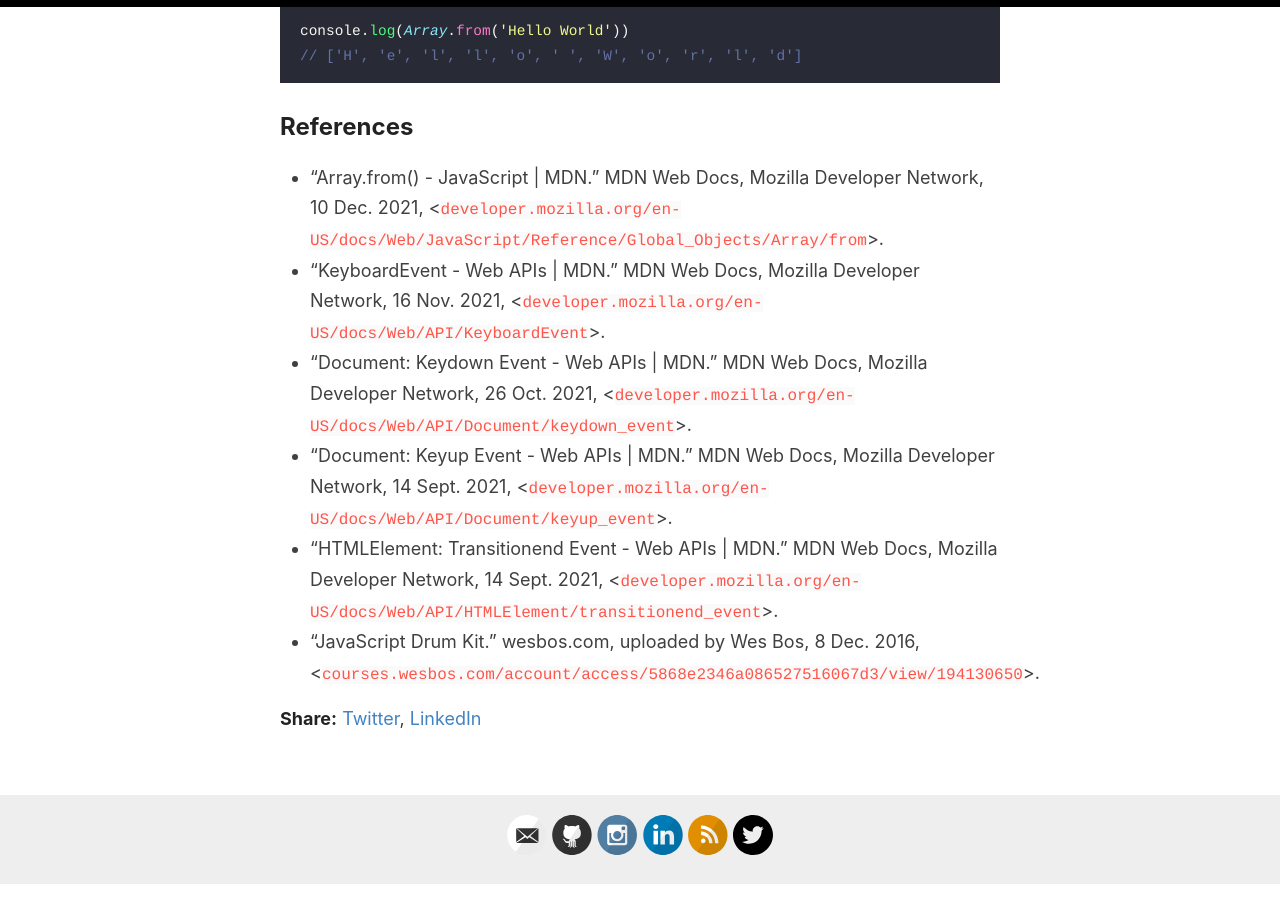
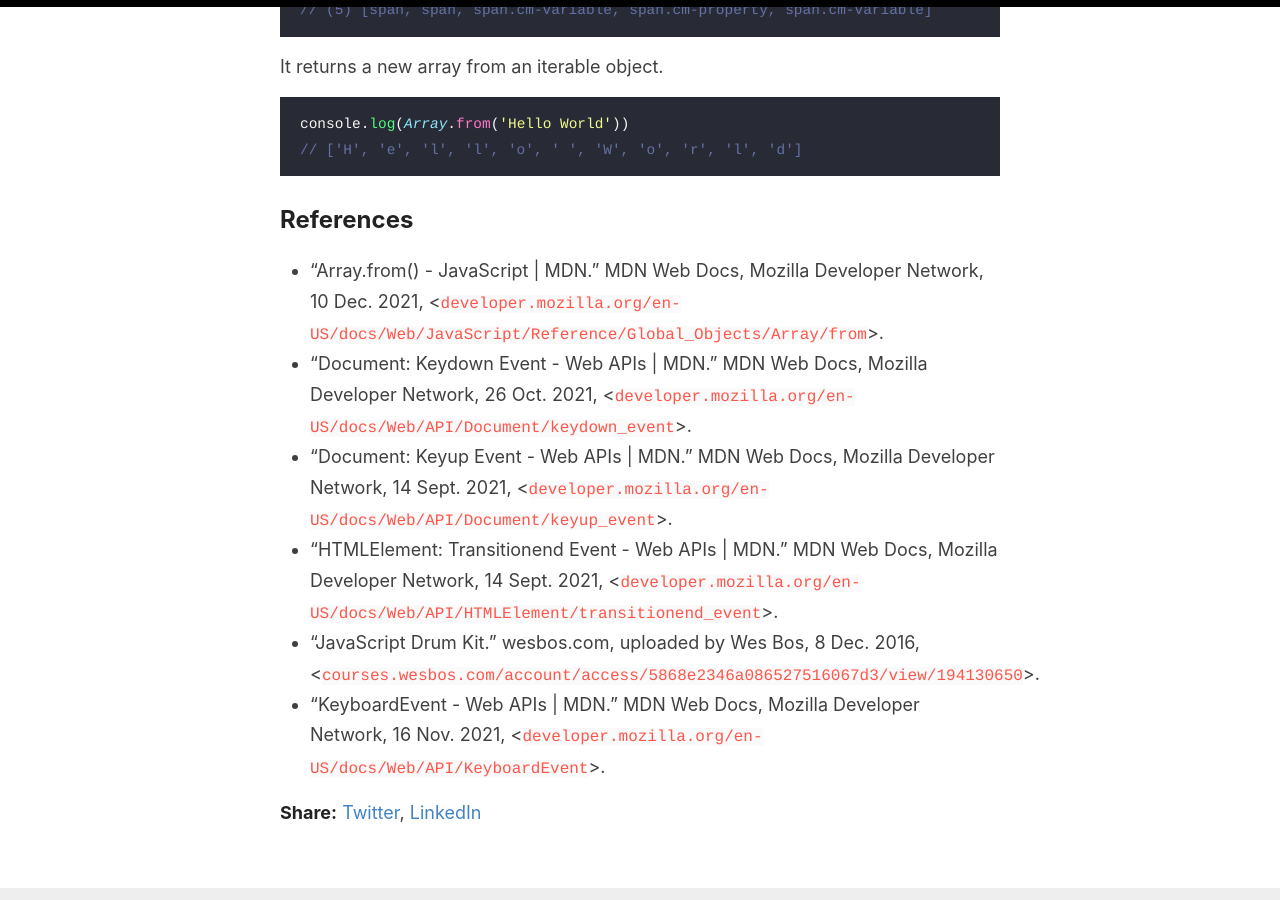
Before and after one commit to giltroymeren/giltroymeren.github.io, a Jekyll site: the page built from _posts/2021-12-29-30-days-of-javascript-1.markdown, in a window 1280 px wide and 900 px high, scrolled down 3930 px. Built offline with Jekyll 4.4.1, drawn with Linux system fonts in a browser that asks for light colours.

```diff
--- a/_posts/2021-12-29-30-days-of-javascript-1.markdown
+++ b/_posts/2021-12-29-30-days-of-javascript-1.markdown
@@ -49,11 +49,11 @@ KeyboardEvent {
 
 There are five particular attributes that I found interesting because I initally thought they referred to the same *thing*:
 
-a. `KeyboardEvent.code`
-b. `KeyboardEvent.charCode`
-c. `KeyboardEvent.key`
-d. `KeyboardEvent.keyCode`
-e. `KeyboardEvent.which`
+- `KeyboardEvent.code`
+- `KeyboardEvent.charCode`
+- `KeyboardEvent.key`
+- `KeyboardEvent.keyCode`
+- `KeyboardEvent.which`
 
 <br />
 
@@ -132,8 +132,8 @@ console.log(Array.from('Hello World'))
 
 ## References
 * "Array.from() - JavaScript \| MDN." MDN Web Docs, Mozilla Developer Network, 10 Dec. 2021, <[`developer.mozilla.org/en-US/docs/Web/JavaScript/Reference/Global_Objects/Array/from`](https://developer.mozilla.org/en-US/docs/Web/JavaScript/Reference/Global_Objects/Array/from)>.
-* "KeyboardEvent - Web APIs \| MDN." MDN Web Docs, Mozilla Developer Network, 16 Nov. 2021, <[`developer.mozilla.org/en-US/docs/Web/API/KeyboardEvent`](https://developer.mozilla.org/en-US/docs/Web/API/KeyboardEvent)>.
 * "Document: Keydown Event - Web APIs \| MDN." MDN Web Docs, Mozilla Developer Network, 26 Oct. 2021, <[`developer.mozilla.org/en-US/docs/Web/API/Document/keydown_event`](https://developer.mozilla.org/en-US/docs/Web/API/Document/keydown_event)>.
 * "Document: Keyup Event - Web APIs \| MDN." MDN Web Docs, Mozilla Developer Network, 14 Sept. 2021, <[`developer.mozilla.org/en-US/docs/Web/API/Document/keyup_event`](https://developer.mozilla.org/en-US/docs/Web/API/Document/keyup_event)>.
 * "HTMLElement: Transitionend Event - Web APIs \| MDN." MDN Web Docs, Mozilla Developer Network, 14 Sept. 2021, <[`developer.mozilla.org/en-US/docs/Web/API/HTMLElement/transitionend_event`](https://developer.mozilla.org/en-US/docs/Web/API/HTMLElement/transitionend_event)>.
 * "JavaScript Drum Kit." wesbos.com, uploaded by Wes Bos, 8 Dec. 2016, <[`courses.wesbos.com/account/access/5868e2346a086527516067d3/view/194130650`](https://courses.wesbos.com/account/access/5868e2346a086527516067d3/view/194130650)>.
+* "KeyboardEvent - Web APIs \| MDN." MDN Web Docs, Mozilla Developer Network, 16 Nov. 2021, <[`developer.mozilla.org/en-US/docs/Web/API/KeyboardEvent`](https://developer.mozilla.org/en-US/docs/Web/API/KeyboardEvent)>.
```
Also changed, not shown: _posts/2021-12-30-30-days-of-javascript-2.markdown (added, +61 -0 lines).
